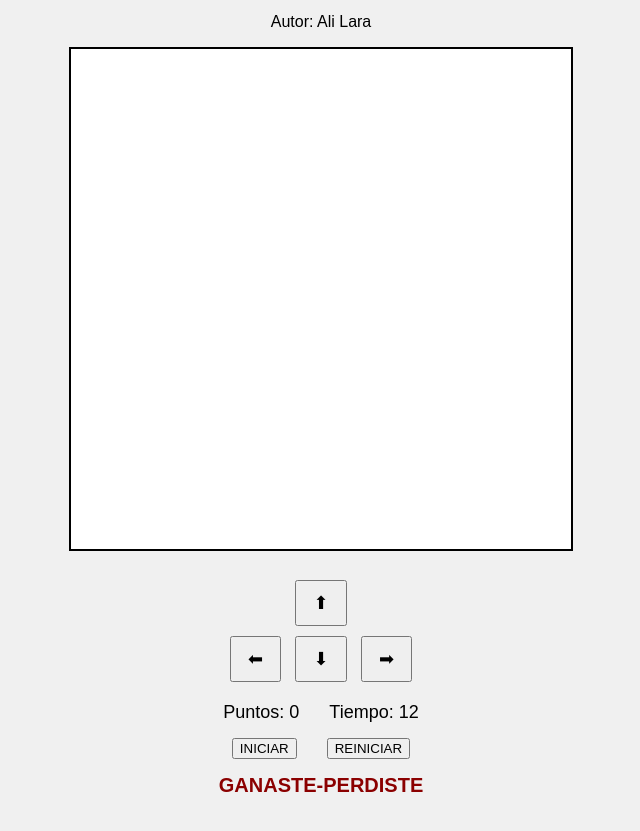
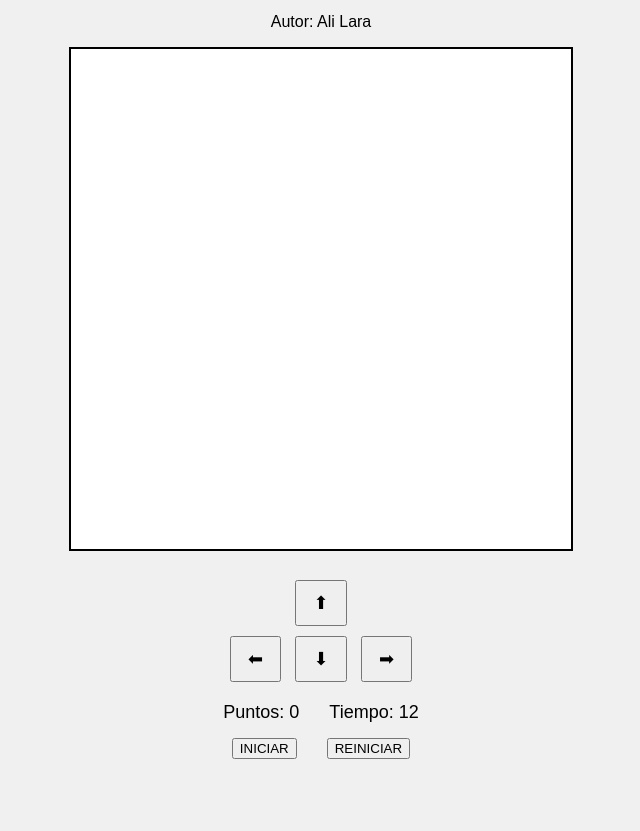
Before and after one commit to alilara564/JuegoCazando, a plain HTML site: page cazando.html in a window 1280 px wide. Shown: the part 81-912 px from the top of the page, without its empty margins (319-959 px from the left). After the commit the page ends 880 px from the top, so only its background shows below. Drawn offline with Linux system fonts and the light colour scheme.

Commit message:
cambios menores

```diff
--- a/cazando.html
+++ b/cazando.html
@@ -30,7 +30,7 @@
       <input type="button" value="REINICIAR" onclick="reiniciarJuego()">
     </div>
 
-    <p id="mensaje">GANASTE-PERDISTE</p>
+    <p id="mensaje"></p>
     <script src="cazando.js"></script>
     <script src = "utils.js"></script>
 
```
